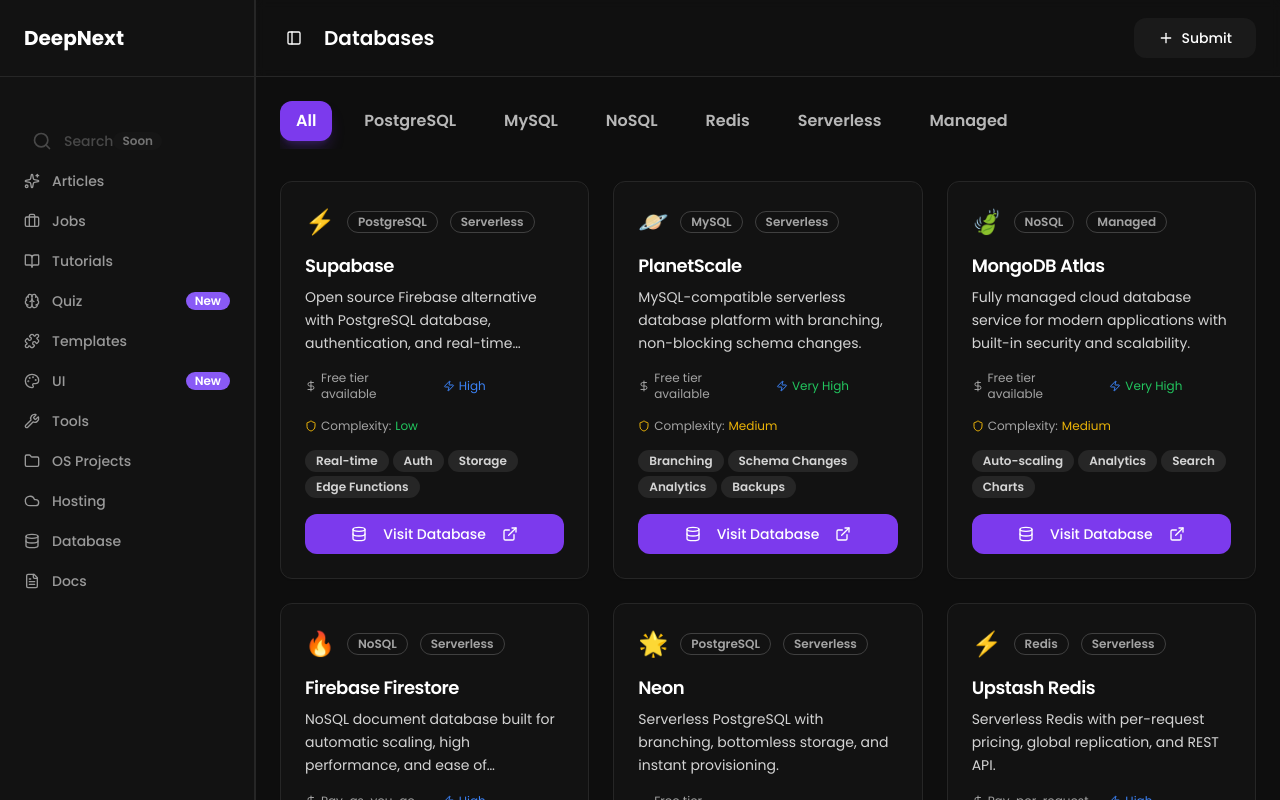
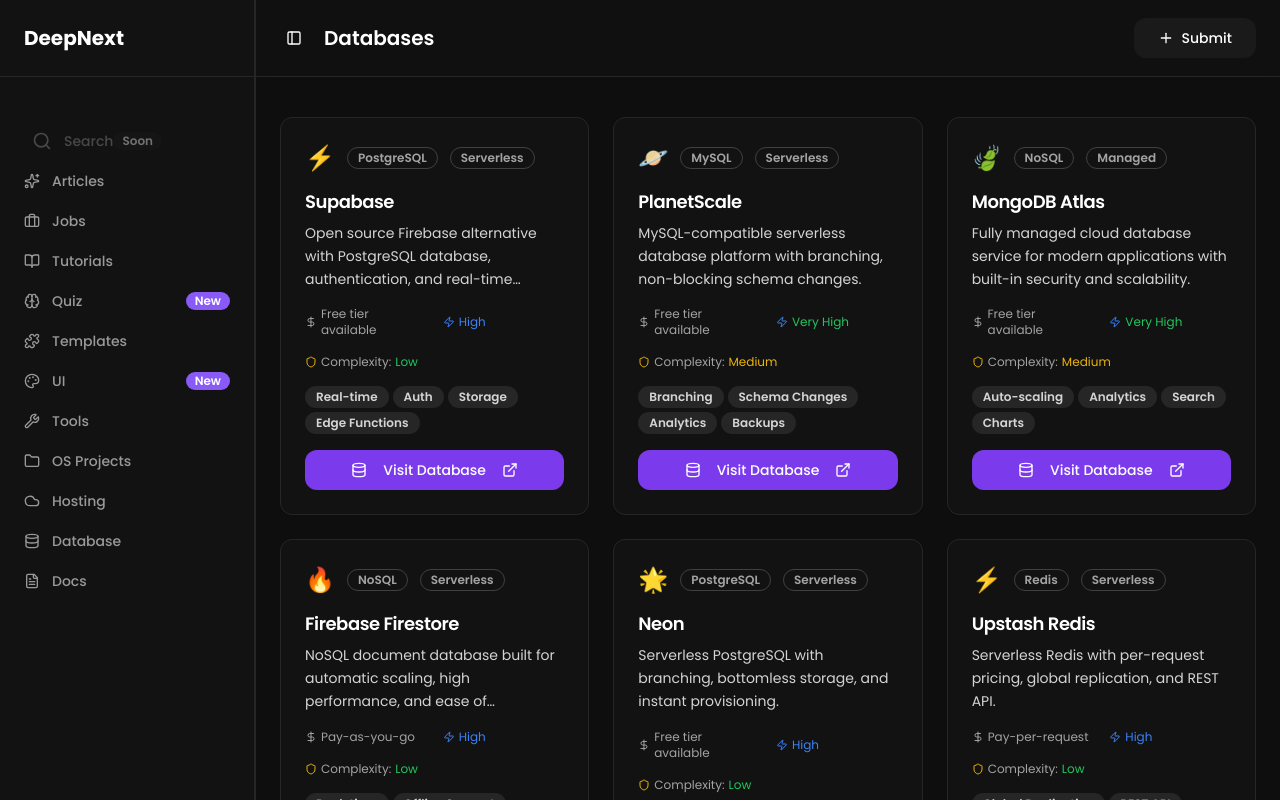
Before and after one commit to codewithfranciss/deepnext, a Next.js app: page /content/databases in a window 1280 px wide. Shown: the top 800 px of the page. Built offline with nearby package versions, Linux system fonts and the light colour scheme.

Commit message:
feat: tab filters to db page

```diff
--- a/app/content/databases/page.tsx
+++ b/app/content/databases/page.tsx
@@ -4,7 +4,8 @@
 import { Button } from "@/components/ui/button"
 import { Card, CardContent, CardDescription, CardHeader, CardTitle } from "@/components/ui/card"
 import { Badge } from "@/components/ui/badge"
-import { SidebarTrigger } from "@/components/ui/sidebar"
+import Filter from "@/components/shared/TabFIlters"
+import { Dbtabs } from "@/data/tabs"
 import Header from "@/components/shared/Header"
 import { ExternalLink, Database, Zap, DollarSign, Shield } from "lucide-react"
 
@@ -91,7 +92,7 @@
   },
 ]
 
-const categories = ["All", "PostgreSQL", "MySQL", "NoSQL", "Redis", "Serverless", "Managed"]
+
 
 export default function DatabasePage() {
   const [showSubmitForm, setShowSubmitForm] = useState(false)
@@ -136,26 +137,7 @@
       {/* Main Content */}
       <main className="p-6">
         {/* Horizontal Tab Filter */}
-        <div className="mb-8">
-          <div className="flex gap-4 overflow-x-auto scrollbar-hide pb-2">
-            {categories.map((category) => (
-              <button
-                key={category}
-                onClick={() => setSelectedCategory(category)}
-                className={`
-          px-4 py-2 rounded-xl font-semibold whitespace-nowrap transition-all duration-200
-          ${
-            selectedCategory === category
-              ? "bg-[#7c3aed] text-white shadow-lg shadow-[#7c3aed]/25"
-              : "bg-transparent text-white/70 hover:text-white hover:shadow-lg hover:shadow-[#7c3aed]/10 hover:bg-[#7c3aed]/10"
-          }
-        `}
-              >
-                {category}
-              </button>
-            ))}
-          </div>
-        </div>
+        <Filter tabs={Dbtabs} />
 
         {/* Content Grid */}
         <div className="grid grid-cols-1 md:grid-cols-2 lg:grid-cols-3 gap-6">
--- a/data/tabs.ts
+++ b/data/tabs.ts
@@ -15,3 +15,5 @@
   export const ToolTabs = ["All", "Development", "Design", "Testing", "Deployment", "Analytics"];
 
   export const TutorialTabs = ["All", "Beginner", "Intermediate", "Advanced", "Hooks", "Performance", "Testing"];
+
+  export const Dbtabs = []
```
